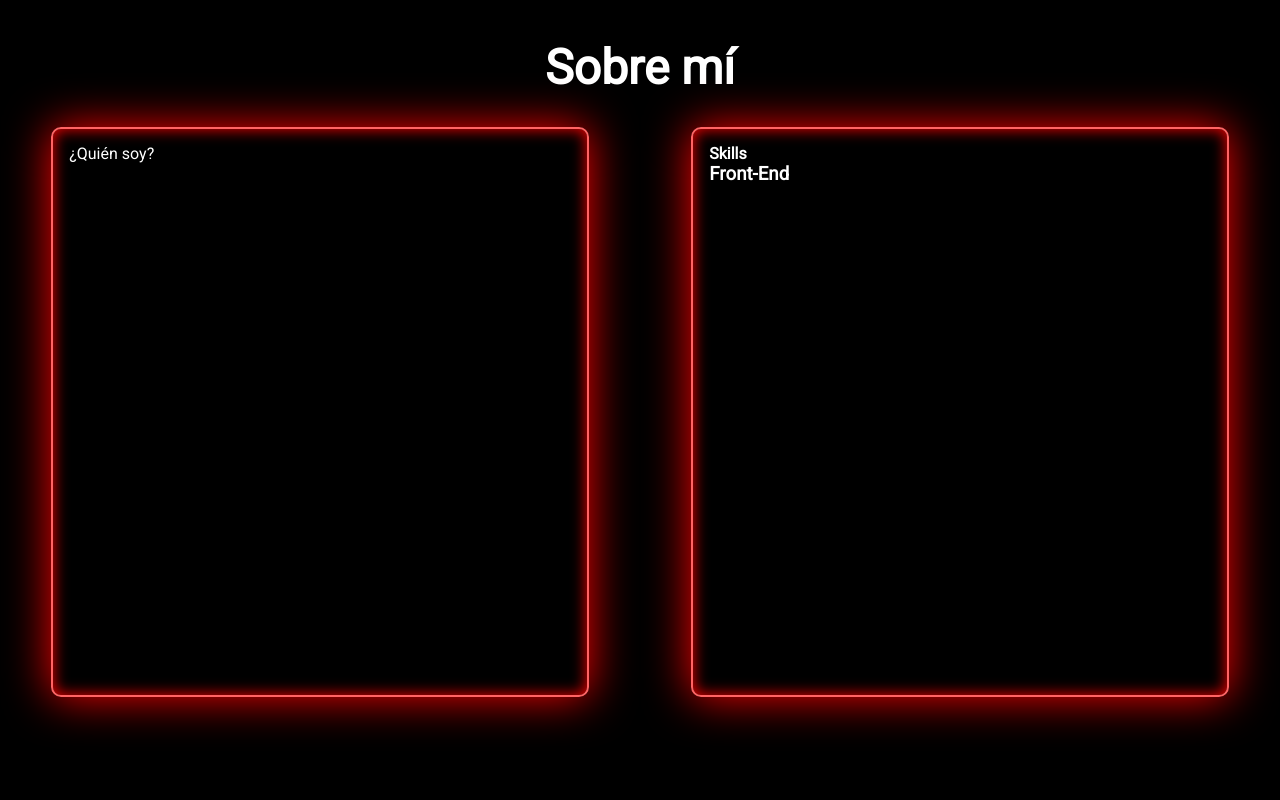
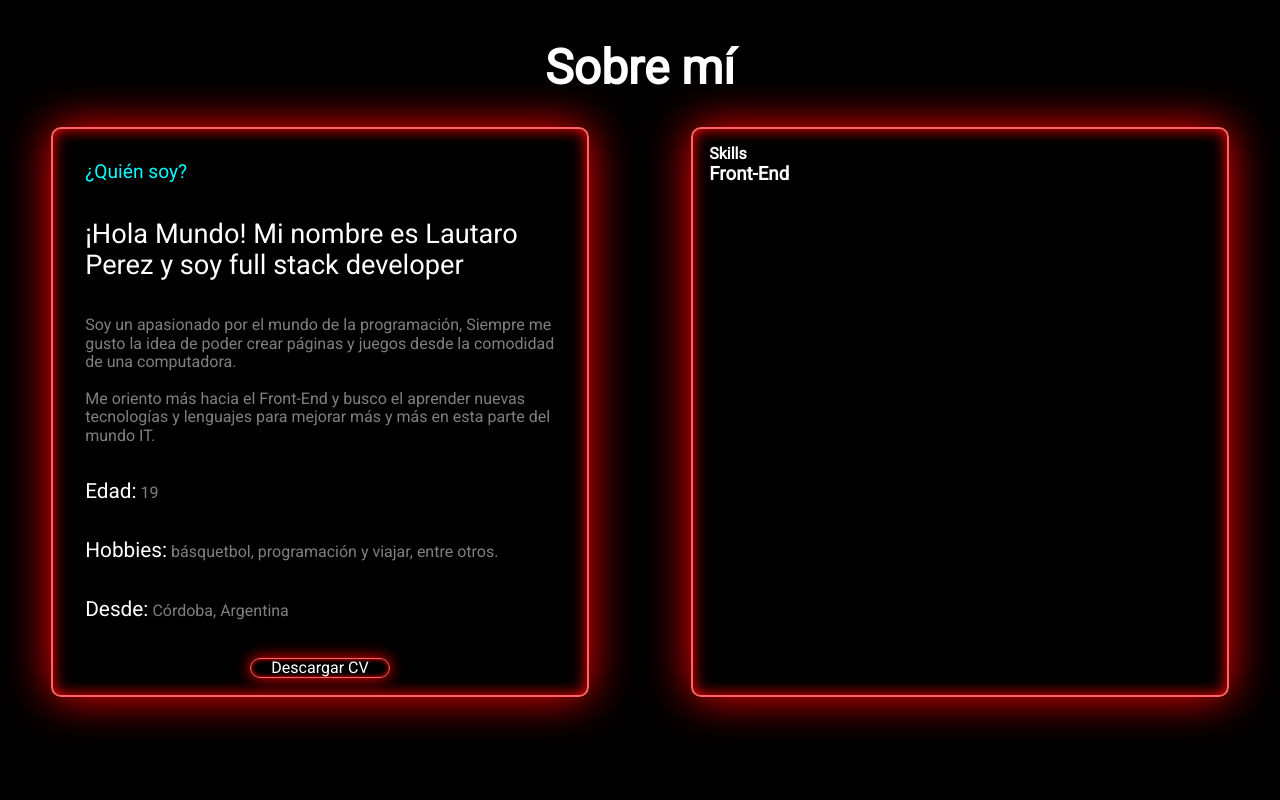
Before and after one commit to lauty-shock/Portafolio, a React (Vite) app: page / in a window 1280 px wide. Shown: the part 840-1640 px from the top of the page. Built offline with nearby package versions, Linux system fonts and the light colour scheme; a web font is replaced by a local one.

Commit message:
Sobre mí

```diff
--- a/src/component/About/About.jsx
+++ b/src/component/About/About.jsx
@@ -6,12 +6,29 @@ export default function About() {
   return (
     <div id="About" className={css.About}>
       <h1>Sobre mí</h1>
-      <section className={css.conatiner}>
-        <div className={css.conatinerMe}>
-          <span>¿Quién soy?</span>
+      <section className={css.container}>
+        <div className={css.containerMe}>
+          <span className={css.QuienSoy}>¿Quién soy?</span>
+          <span className={css.text1}>
+            ¡Hola Mundo! Mi nombre es Lautaro Perez y soy full stack developer
+          </span>
+
+          <span className={css.text2}>
+            Soy un apasionado por el mundo
+            de la programación, Siempre me gusto la idea de poder crear
+            páginas y juegos desde la comodidad de una computadora. <br /> <br />
+            Me oriento más hacia el Front-End y busco el aprender nuevas
+            tecnologías y lenguajes para mejorar más y más en esta parte del mundo IT.
+          </span>
+
+          <span className={css.text3}><span>Edad:</span> 19</span>
+          <span className={css.text3}><span>Hobbies:</span> básquetbol, programación y viajar, entre otros.</span>
+          <span className={css.text3}><span>Desde:</span> Córdoba, Argentina</span>
+
+          <button className={css.cv}>Descargar CV</button>
         </div>
 
-        <div className={css.conatinerSkill}>
+        <div className={css.containerSkill}>
           <h4>Skills</h4>
           <h3>Front-End</h3>
         </div>
--- a/src/component/About/About.module.css
+++ b/src/component/About/About.module.css
@@ -14,7 +14,7 @@
   font-size: 3rem;
 }
 
-.conatiner {
+.container {
   display: flex;
   justify-content: space-around;
 
@@ -22,7 +22,66 @@
   height: 100%;
 }
 
-.conatinerMe {
+.containerMe {
+  display: flex;
+  flex-direction: column;
+
+  border: 2px solid rgb(255, 100, 100);
+  border-radius: 10px;
+  box-shadow: inset 0 0 15px red, 0 0 45px red;
+
+  width: 42%;
+  height: 90%;
+
+  padding: 2rem;
+  gap: 2.2rem;
+}
+
+.QuienSoy {
+  font-size: 1.2rem;
+  color: aqua;
+}
+
+.text1 {
+  font-size: 1.7rem;
+}
+
+.text2 {
+  color: rgb(127, 127, 127);
+}
+
+.text3 {
+  color: rgb(127, 127, 127);
+}
+
+.text3 span {
+  font-size: 1.3rem;
+  color: white;
+}
+
+.cv {
+  background-color: transparent;
+  color: white;
+
+  border: 1px solid rgb(255, 100, 100);
+  border-radius: 10px;
+  box-shadow: inset 0 0 5px rgb(255, 0, 0), 0 0 15px rgb(255, 0, 0);
+
+  width: 30%;
+  height: 4vh;
+
+  margin-top: auto;
+  margin-bottom: 2vh;
+  margin-left: auto;
+  margin-right: auto;
+}
+
+.cv:hover {
+  border: 1px solid rgb(255, 255, 255);
+  box-shadow: inset 0 0 5px rgb(100, 100, 100), 0 0 15px rgb(100, 100, 100);
+}
+
+.containerSkill {
   border: 2px solid rgb(255, 100, 100);
   border-radius: 10px;
   box-shadow: inset 0 0 15px red, 0 0 45px red;
@@ -32,14 +91,3 @@
 
   padding: 1rem;
 }
-
-.conatinerSkill {
-  border: 2px solid rgb(255, 100, 100);
-  border-radius: 10px;
-  box-shadow: inset 0 0 15px red, 0 0 45px red;
-
-  width: 42%;
-  height: 90%;
-
-  padding: 1rem;
-}
--- a/src/component/Nav/Nav.jsx
+++ b/src/component/Nav/Nav.jsx
@@ -10,7 +10,7 @@ export default function Nav() {
 
       <div className={`nav-items ${isOpen && "open"}`}>
         <a href="#Inicio">Inicio</a>
-        <a href="#About">Sobre mi</a>
+        <a href="#About">Sobre mí</a>
         <a href="#Proyectos">Proyectos</a>
         <a href="#">Contacto</a>
       </div>
--- a/src/component/Proyectos/Proyectos.module.css
+++ b/src/component/Proyectos/Proyectos.module.css
@@ -14,12 +14,12 @@
   font-size: 3rem;
 }
 
-.containerProyectos{
+.containerProyectos {
   display: flex;
   gap: 5rem;
 }
 
-.card{
+.card {
   border: 2px solid rgb(255, 100, 100);
   border-radius: 10px;
   box-shadow: inset 0 0 15px red, 0 0 45px red;
```
Lines whose indentation alone changed are shown as unchanged.
